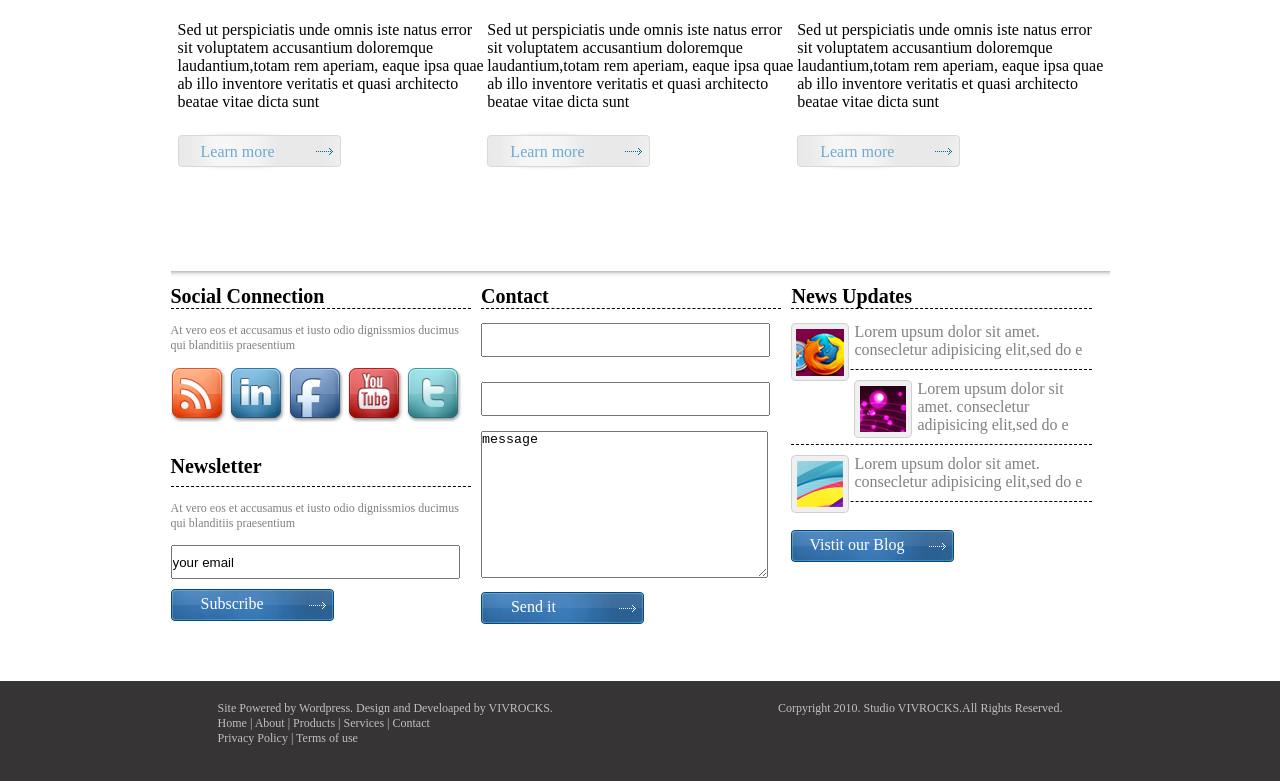
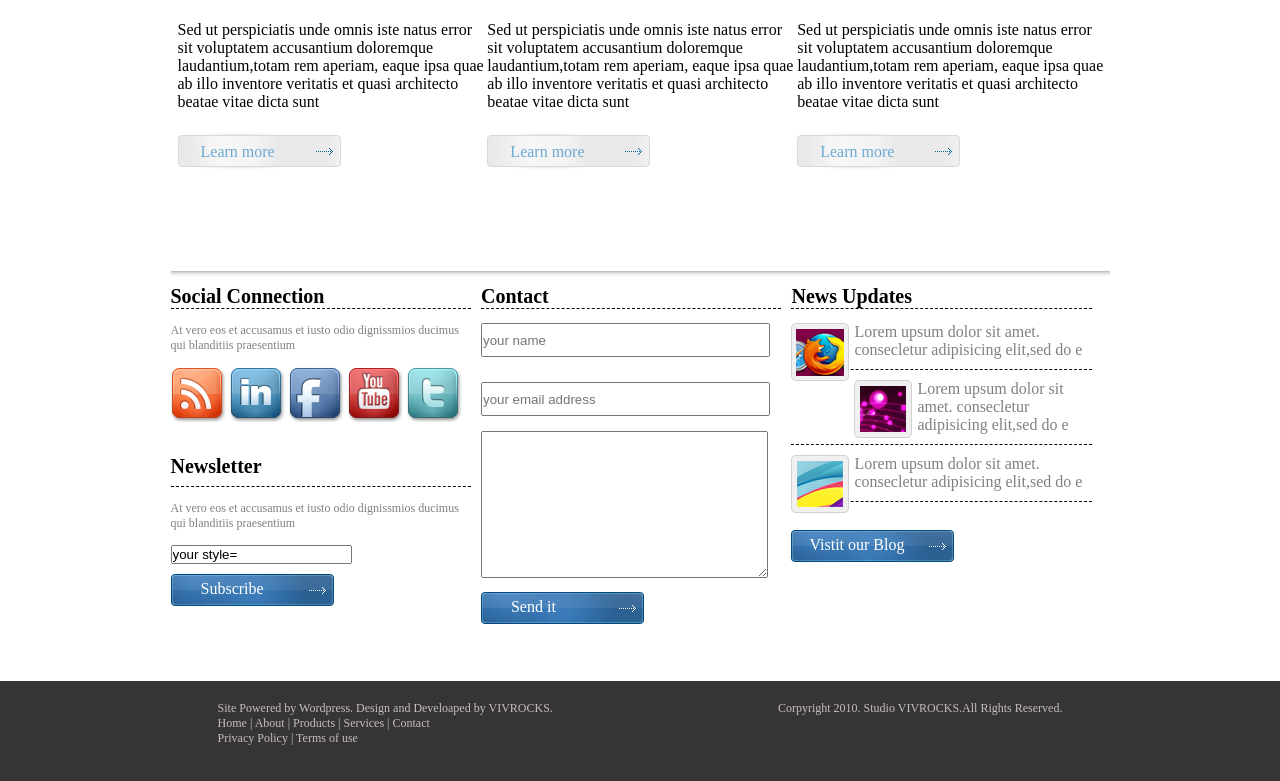
Before and after one commit to Rewindding/Ybwebsite, a plain HTML site: page index.html in a window 1280 px wide. Shown: the part 807-1588 px from the top of the page. Drawn offline with Linux system fonts and the light colour scheme.

Commit message:
no message

```diff
--- a/index.html
+++ b/index.html
@@ -103,7 +103,7 @@
                         <p style="font-size:20px;border-bottom: 0.5px dashed;line-height: 40px;margin-bottom: 14px;"><strong>Newsletter</strong></p>
                 </div>
                 <p style="color:grey; font-size:12px; margin-bottom: 14px;">At vero eos et accusamus et iusto odio dignissmios ducimus qui blanditiis praesentium</p>
-                <input type="text" name="" id="" value="your email" style="width:95%;height: 30px;">
+                <input type="text" name="" id="" value="your style="width:95%;height: 30px;">
                 <div>
                         <img src="pic/bn-2.png" alt=""style="margin-top:10px;">
                         <p style="position:relative; bottom:30px;left:30px;color: white;">Subscribe</p>
@@ -112,9 +112,9 @@
 
         <div id="contact" style="width:32%;height:370px;margin-right: 10px;margin-bottom:20px;float:left;">
                 <div style="border-bottom:0.5px dashed;font-size: 20px; margin-top: 14px;margin-bottom: 14px;"><strong>Contact</strong></div>
-                <input type="text" style="width:95%;height:30px;margin-bottom: 25px;">
-                <input type="text" style="width:95%;height:30px;margin-bottom: 15px;">
-                <textarea name="" id="" cols="30" rows="10" style="width:95%;height:145px;">message</textarea>
+                <input type="text" style="width:95%;height:30px;margin-bottom: 25px;"placeholder="your name">
+                <input type="text" style="width:95%;height:30px;margin-bottom: 15px;"placeholder="your email address">
+                <textarea name="" id="" cols="30" rows="10" style="width:95%;height:145px;"></textarea>
                 <div>
                         <img src="pic/bn-2.png" alt=""style="margin-top:10px;">
                         <p style="position:relative; bottom:30px;left:30px;color: white;">Send it</p>
```
